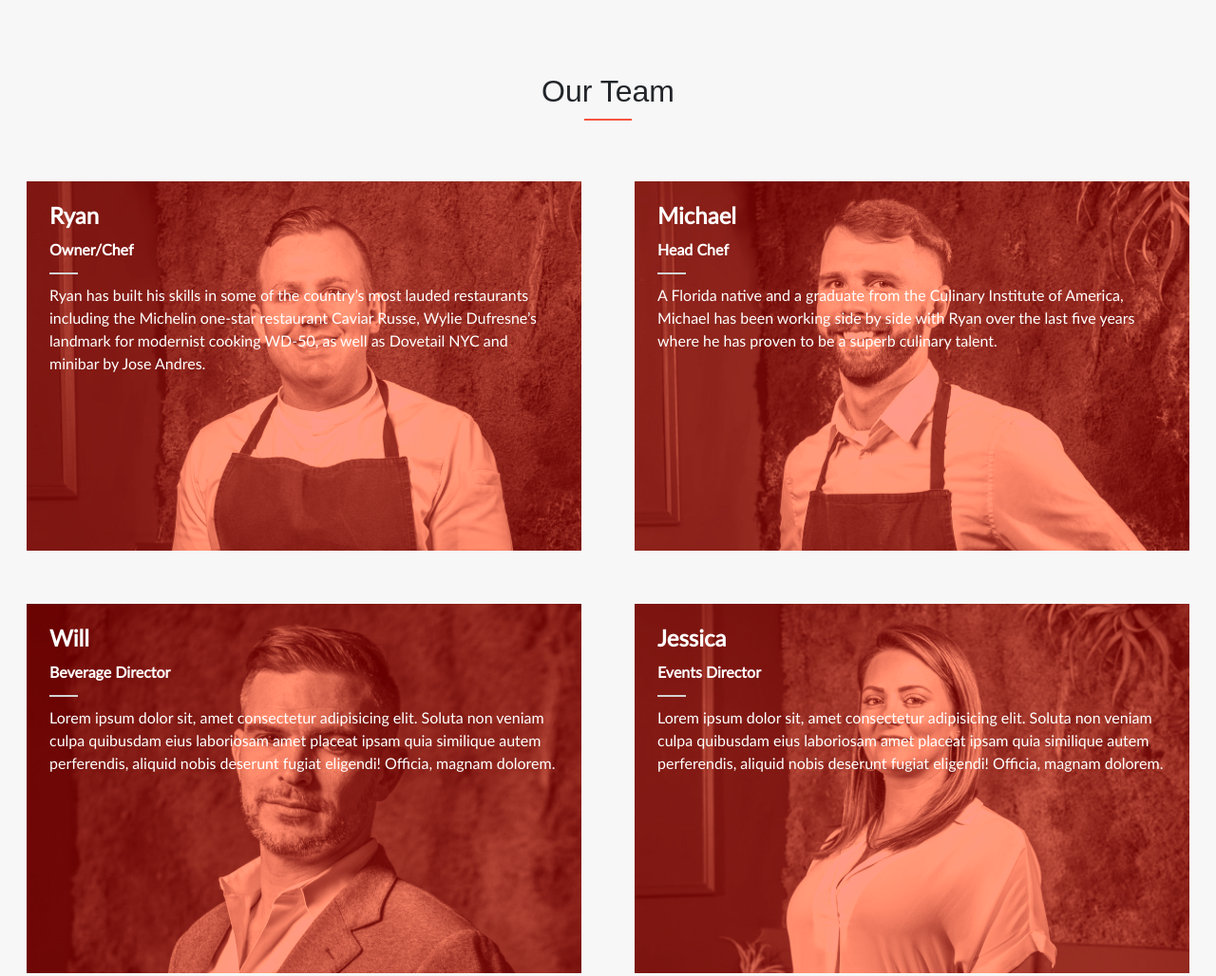
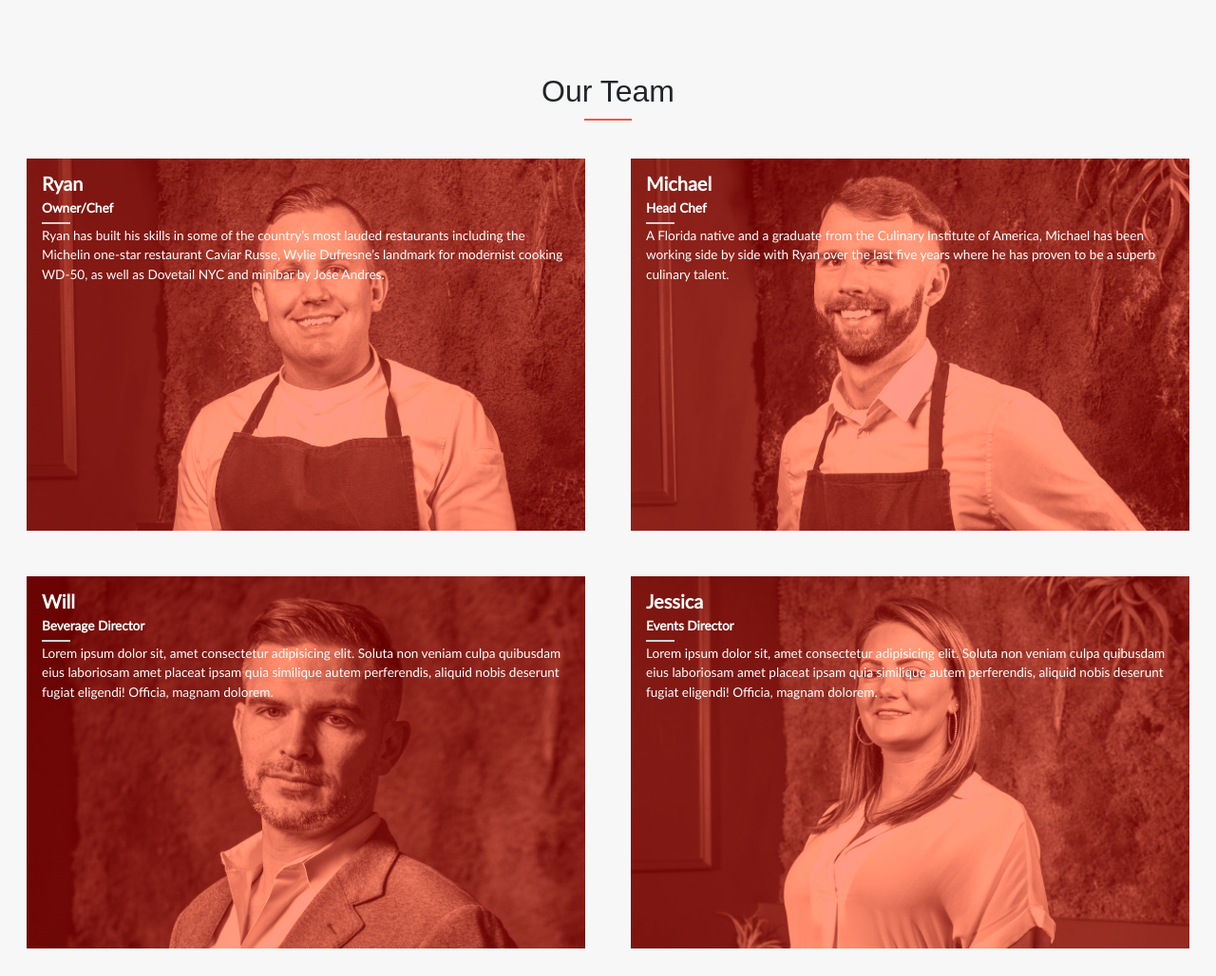
Before and after one commit to damdafayton/restaurant, a website: page about.html in a window 1280 px wide. Shown: the part 1220-2248 px from the top of the page at 95% size. Drawn offline with Linux system fonts and the light colour scheme; files whose address does not match are found by name; a web font is replaced by a local one.

Commit message:
Update images

```diff
--- a/about.html
+++ b/about.html
@@ -45,12 +45,12 @@
                 <img class="img-fluid" src="./images/logo-food.png" alt="">
             </div>
         </section>
-        <section class=" container gap-4" id="team">
+        <section class="container gap-4" id="team">
             <div class="h2-wrapper">
                 <h2>Our Team</h2>
-                <div class="line"></div>
+                <div class="line mb-0"></div>
             </div>
-            <div class="gy-4 gx-4 row row-cols-1 row-cols-md-2" id="team-members"></div>
+            <div class="g-3 row row-cols-1 row-cols-md-2" id="team-members"></div>
         </section>
         <section id="partners"
             class="mt-0 gy-4 row row-cols-3 row-cols-sm-4 flex-row justify-content-center align-items-center">
--- a/css/style.scss
+++ b/css/style.scss
@@ -205,10 +205,17 @@ a:hover {
   width: 100%;
   top: 0;
   bottom: 0;
-  padding: 1.5rem;
+  padding: 1rem;
   color: white;
   pointer-events: none;
   z-index: 1;
+  overflow: hidden;
+  font-size: 0.85rem;
+
+  * {
+    margin-bottom: 0.2rem !important;
+    margin-top: 0 !important;
+  }
 
   p {
     color: white !important;
--- a/js/main.js
+++ b/js/main.js
@@ -47,7 +47,7 @@
 Object.keys(teamObj).forEach((member) => {
   const div = document.createElement('div');
   const details = `<div class="d-flex flex-column text-start">
-            <h3 class="fw-bold fs-4">${teamObj[member].name}</h3>
+            <h3 class="fw-bold fs-5">${teamObj[member].name}</h3>
             <p class="fw-bold">${teamObj[member].title}</p>
             <div class="line line-gray"></div>
             <p>${teamObj[member].description || ''}</p>
```
Also changed, not shown: css/style.css, 1 other file.
